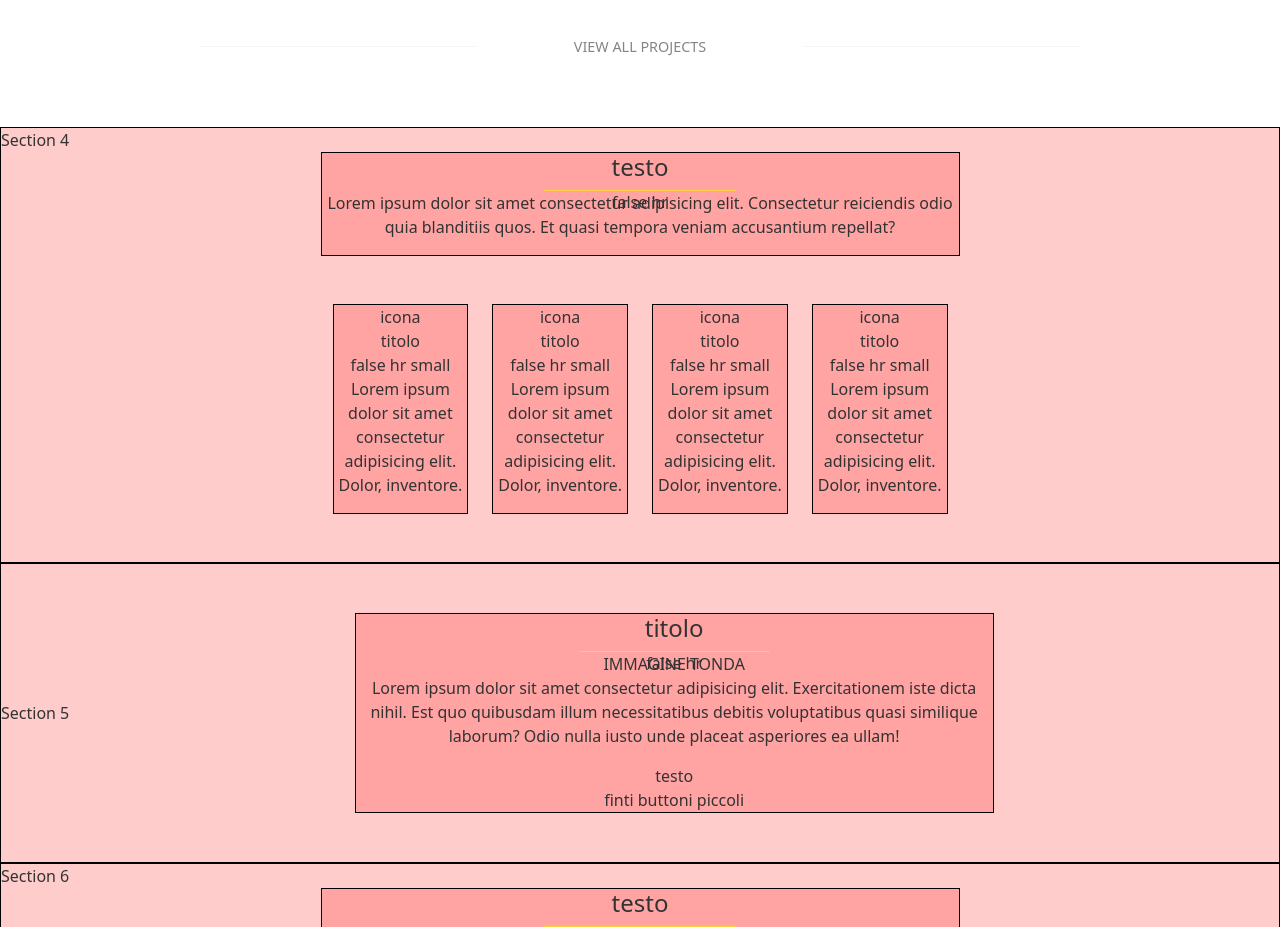
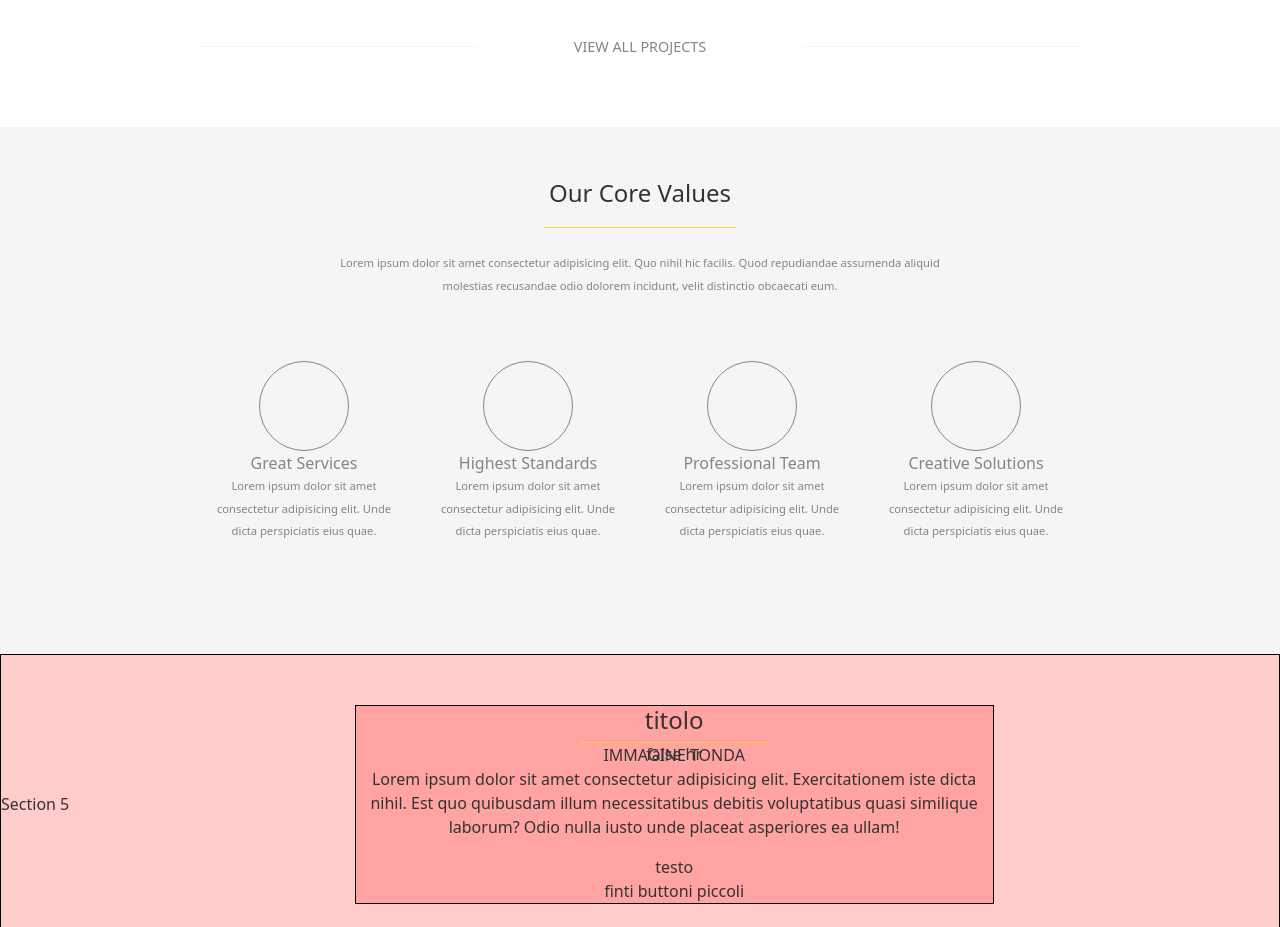
Before and after one commit to Guidocode/proj-html-vuejs, a Vue app: page / in a window 1280 px wide. Shown: the part 2180-3107 px from the top of the page. Built offline with nearby package versions, Linux system fonts and the light colour scheme.

Commit message:
Section core values

```diff
--- /dev/null
+++ b/src/assets/data/section-core-values-col.js
@@ -0,0 +1,46 @@
+export default [
+  {
+    icon: [
+      {
+        i: 'fa-solid fa-house-chimney',
+        color: '#4DA4A5'
+      }
+    ],
+    title: 'Great Services',
+    hr: 'false-hr-small',
+    text: 'Lorem ipsum dolor sit amet consectetur adipisicing elit. Unde dicta perspiciatis eius quae.'
+  },
+  {
+    icon: [
+      {
+        i: 'fa-regular fa-sun',
+        color: '#4F6DA5'
+      }
+    ],
+    title: 'Highest Standards',
+    hr: 'false-hr-small',
+    text: 'Lorem ipsum dolor sit amet consectetur adipisicing elit. Unde dicta perspiciatis eius quae.'
+  },
+  {
+    icon: [
+      {
+        i: 'fa-solid fa-users',
+        color: '#F6722B'
+      }
+    ],
+    title: 'Professional Team',
+    hr: 'false-hr-small',
+    text: 'Lorem ipsum dolor sit amet consectetur adipisicing elit. Unde dicta perspiciatis eius quae.'
+  },
+  {
+    icon: [
+      {
+        i: 'fa-regular fa-lightbulb',
+        color: '#A7CF47'
+      }
+    ],
+    title: 'Creative Solutions',
+    hr: 'false-hr-small',
+    text: 'Lorem ipsum dolor sit amet consectetur adipisicing elit. Unde dicta perspiciatis eius quae.'
+  }
+]
--- a/src/assets/style/_utilities.scss
+++ b/src/assets/style/_utilities.scss
@@ -19,6 +19,11 @@
   width: 100%;
   height: 1px;
   background-color: $tertiary-color;
+  margin: 0 auto;
+}
+.false-hr-small{
+  max-width: 20%;
+  background-color: 1px solid $secondary-color;
   margin: 0 auto;
 }
 
--- a/src/components/SectionCoreValues.vue
+++ b/src/components/SectionCoreValues.vue
@@ -1,56 +1,29 @@
 <template>
-  <Section class="debug h300">Section 4
+  <Section class="py-5">
 
-    <div class="gb-container">
     <!-- Content Top -->
-      <div class="top text-center debug h100">
-        <h4>testo</h4>
-        <div class="false-hr">false hr</div>
-        <p>Lorem ipsum dolor sit amet consectetur adipisicing elit. Consectetur reiciendis odio quia blanditiis quos. Et quasi tempora veniam accusantium repellat?</p>
+    <div class="gb-container top text-center">
+      <p class="text-capitalize fs-4">our core values</p>
+      <div class="false-hr"></div>
+      <p class="p-small lh-lg mt-4">Lorem ipsum dolor sit amet consectetur adipisicing elit. Quo nihil hic facilis. Quod repudiandae assumenda aliquid molestias recusandae odio dolorem incidunt, velit distinctio obcaecati eum.</p>
     </div>
     <!-- /Content Top -->
 
 
 
     <!-- Content Bottom -->
-      <div class="bottom text-center py-5">
+    <div class="bottom gb-container-big text-center py-5">
 
       <div class="container">
         <div class="row row-cols-4">
 
-            <div class="col">
-              <div class="gb-card debug">
-                <div class="icona">icona</div>
-                <span>titolo</span>
-                <div class="false-hr-small">false hr small</div>
-                <p>Lorem ipsum dolor sit amet consectetur adipisicing elit. Dolor, inventore.</p>
-              </div>
-            </div>
-
-            <div class="col">
-              <div class="gb-card debug">
-                <div class="icona">icona</div>
-                <span>titolo</span>
-                <div class="false-hr-small">false hr small</div>
-                <p>Lorem ipsum dolor sit amet consectetur adipisicing elit. Dolor, inventore.</p>
-              </div>
-            </div>
-
-            <div class="col">
-              <div class="gb-card debug">
-                <div class="icona">icona</div>
-                <span>titolo</span>
-                <div class="false-hr-small">false hr small</div>
-                <p>Lorem ipsum dolor sit amet consectetur adipisicing elit. Dolor, inventore.</p>
-              </div>
-            </div>
-
-            <div class="col">
-              <div class="gb-card debug">
-                <div class="icona">icona</div>
-                <span>titolo</span>
-                <div class="false-hr-small">false hr small</div>
-                <p>Lorem ipsum dolor sit amet consectetur adipisicing elit. Dolor, inventore.</p>
+          <div v-for="(cardItem, index) in cards" :key="`cardItem-${index}`"
+           class="col">
+            <div class="gb-card">
+              <div class="icon d-flex justify-content-center align-items-center p-1"><i :class="cardItem.icon"></i></div>
+              <span class="fs-6">{{cardItem.title}}</span>
+              <div :class="cardItem.hr"></div>
+              <p class="p-small lh-lg">{{cardItem.text}}</p>
             </div>
           </div>
 
@@ -59,17 +32,44 @@
 
     </div>
     <!-- /Content Bottom -->
-    </div>
 
   </Section>
 </template>
 
 <script>
+import cards from '../assets/data/section-core-values-col'
+
 export default {
-  name: 'SectionCoreValues'
+  name: 'SectionCoreValues',
+
+  data(){
+    return{
+      cards
+    }
+  }
 }
 </script>
 
 <style lang="scss" scoped>
+@import '../assets/style/vars';
+@import '../assets/style/mixins';
 
+section{
+  background-color: $tertiary-color;
+
+  .gb-card{
+    .icon{
+      width: 90px;
+      height: 90px;
+      border: 1px solid $text-grey;
+      border-radius: 50%;
+      margin: 0 auto;
+      color: blue;
+    }
+
+    span{
+      color: $text-grey;
+    }
+  }
+}
 </style>
```
Lines whose indentation alone changed are shown as unchanged.
